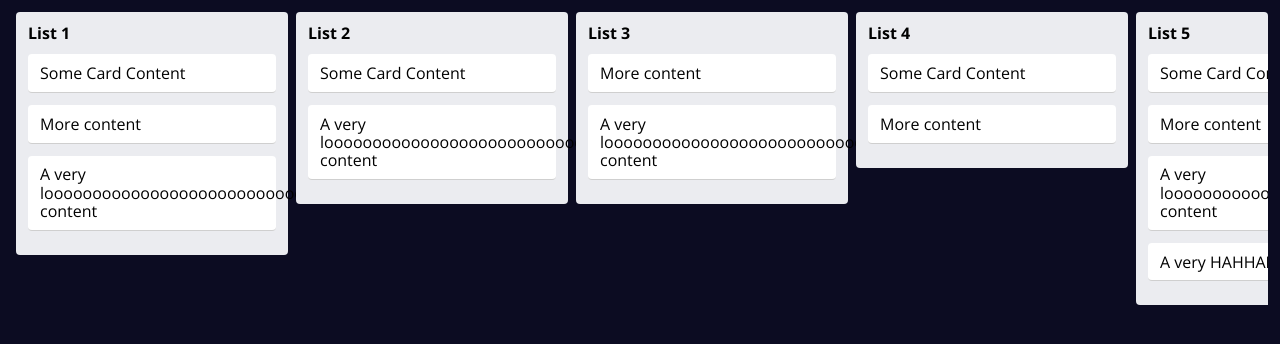
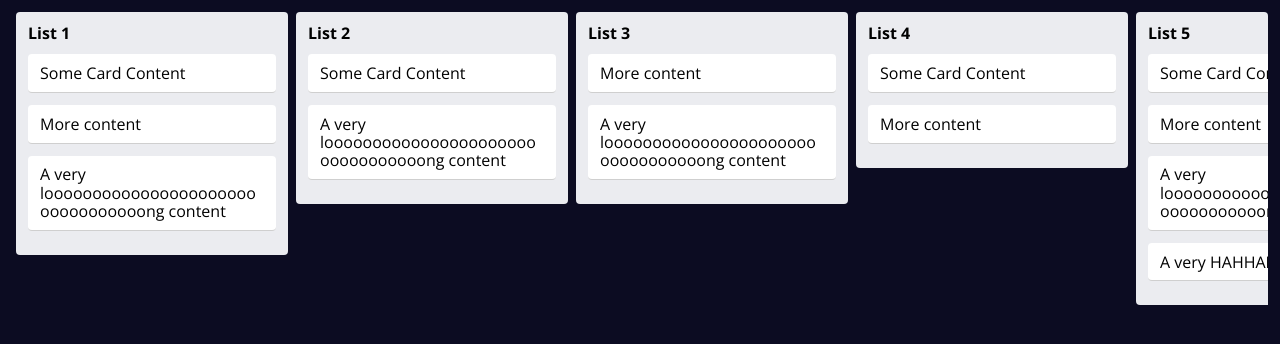
Before and after one commit to alloystory/trello_react, a React (Create React App) app: page / in a window 1280 px wide. Shown: the top 344 px of the page. Built offline with nearby package versions, Linux system fonts and the light colour scheme.

Commit message:
wrap long card contents

```diff
--- a/src/sass/style.scss
+++ b/src/sass/style.scss
@@ -43,3 +43,7 @@ body {
     border-radius: $border-radius;
     border-bottom: 1px solid #cfcfcf;
 }
+
+.card-content {
+    word-wrap: break-word;
+}
```
